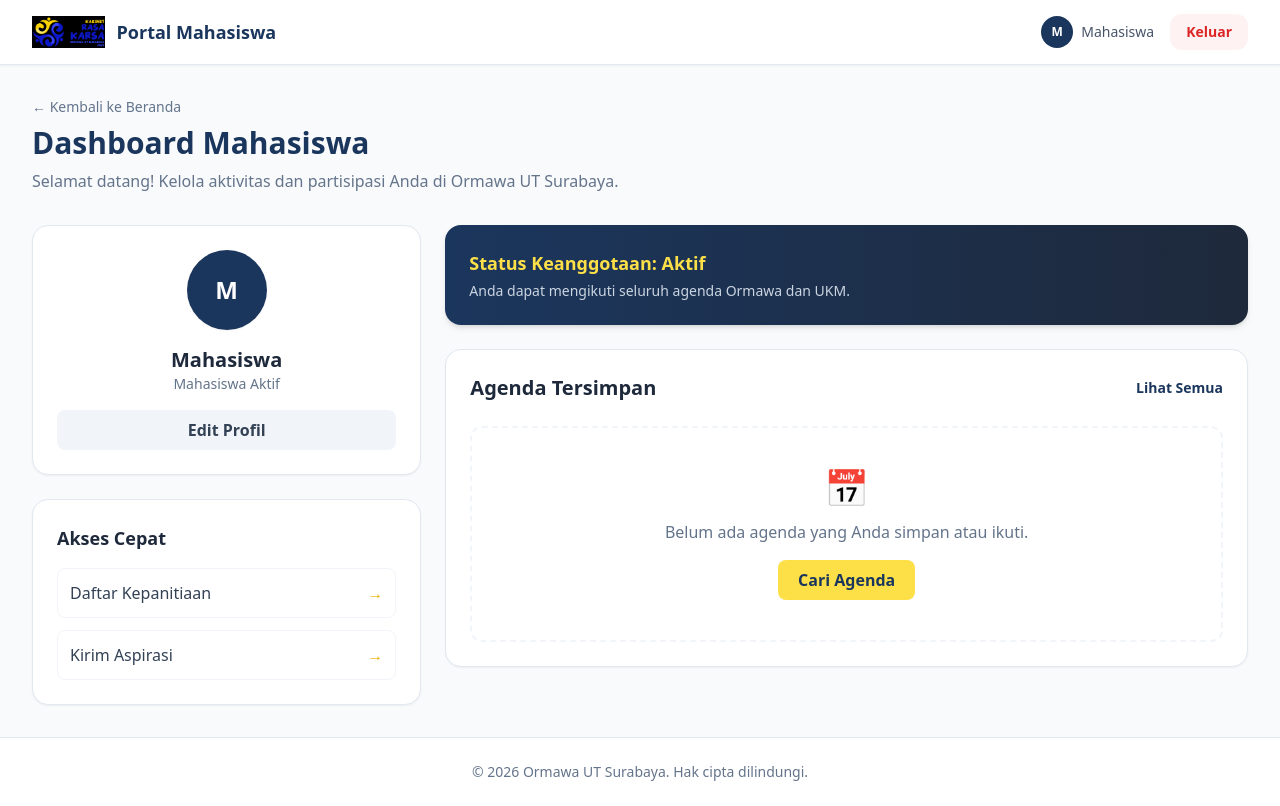
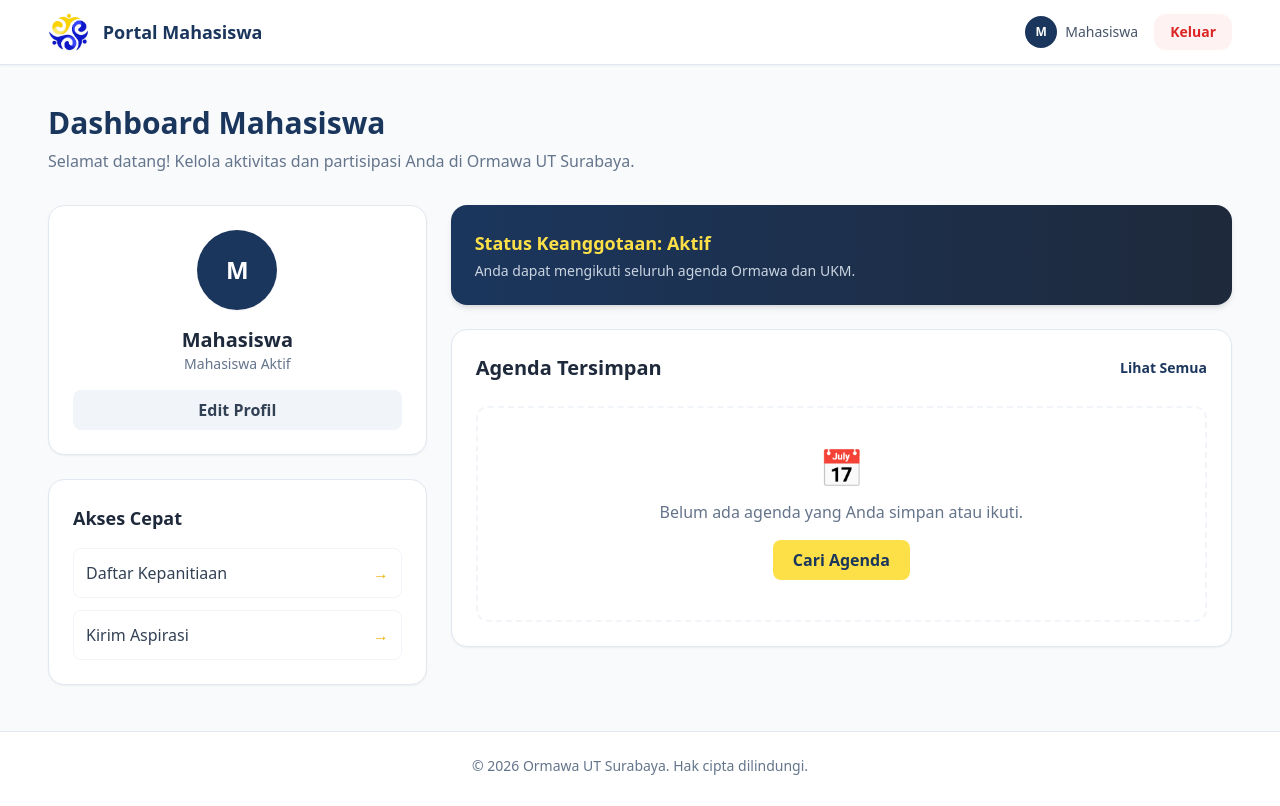
Before and after one commit to ormawautsby/ormawautsby, a Nuxt app: page /dashboard/mahasiswa in a window 1280 px wide. Built offline with nearby package versions, Linux system fonts and the light colour scheme.

Commit message:
style: fix logo images, full-width layouts, and remove redundant navigation links

```diff
--- a/app/components/admin/Sidebar.vue
+++ b/app/components/admin/Sidebar.vue
@@ -3,7 +3,7 @@
     <!-- Logo Area -->
     <div class="h-20 flex items-center px-6 border-b border-slate-100">
       <div class="flex items-center gap-3">
-        <img src="/img/Favicon.png" alt="Logo" class="h-10 w-auto" />
+        <img src="/img/Favicon_bulat_transparan.png" alt="Logo" class="h-10 w-auto drop-shadow-sm" />
         <div>
           <h1 class="text-admiral font-bold tracking-tight text-lg leading-tight">ORMAWA</h1>
           <p class="text-[10px] text-slate-500 font-medium uppercase tracking-widest">Mahasiswa Hub</p>
--- a/app/pages/dashboard/admin-area/index.vue
+++ b/app/pages/dashboard/admin-area/index.vue
@@ -9,10 +9,6 @@
       </div>
 
       <div class="flex items-center gap-3 w-full md:w-auto">
-        <NuxtLink to="/" class="flex-1 md:flex-none bg-red-50 text-red-600 hover:bg-red-100 font-bold py-2 px-4 rounded-xl shadow-sm transition-all flex items-center justify-center gap-2">
-          <svg class="w-5 h-5" fill="none" stroke="currentColor" viewBox="0 0 24 24"><path stroke-linecap="round" stroke-linejoin="round" stroke-width="2" d="M17 16l4-4m0 0l-4-4m4 4H7m6 4v1a3 3 0 01-3 3H6a3 3 0 01-3-3V7a3 3 0 013-3h4a3 3 0 013 3v1"></path></svg>
-          Ke Halaman Web
-        </NuxtLink>
         <button class="flex-1 md:flex-none bg-white border border-slate-200 text-slate-700 hover:bg-slate-50 hover:text-blue-600 font-semibold py-2 px-4 rounded-xl shadow-sm transition-all flex items-center justify-center gap-2">
           <svg class="w-5 h-5" fill="none" stroke="currentColor" viewBox="0 0 24 24"><path stroke-linecap="round" stroke-linejoin="round" stroke-width="2" d="M11 5H6a2 2 0 00-2 2v11a2 2 0 002 2h11a2 2 0 002-2v-5m-1.414-9.414a2 2 0 112.828 2.828L11.828 15H9v-2.828l8.586-8.586z"></path></svg>
           Tulis Berita
--- a/app/pages/dashboard/admin-area/kelola-user.vue
+++ b/app/pages/dashboard/admin-area/kelola-user.vue
@@ -1,5 +1,5 @@
 <template>
-  <div class="p-8 max-w-7xl mx-auto">
+  <div class="p-4 sm:p-8 w-full px-4 sm:px-6 lg:px-12">
     <div class="mb-8 flex items-center justify-between">
       <div>
         <NuxtLink to="/dashboard/admin-area" class="text-sm font-medium text-slate-500 hover:text-admiral mb-2 flex items-center gap-1">
--- a/app/pages/dashboard/mahasiswa/edit-profil.vue
+++ b/app/pages/dashboard/mahasiswa/edit-profil.vue
@@ -2,9 +2,9 @@
   <div class="min-h-screen bg-slate-50 font-sans text-slate-800 flex flex-col">
     <!-- Custom Header for Mahasiswa Dashboard -->
     <header class="bg-white border-b border-slate-200 sticky top-0 z-50 shadow-sm">
-      <div class="max-w-7xl mx-auto px-4 sm:px-6 lg:px-8 h-16 flex items-center justify-between">
+      <div class="w-full mx-auto px-4 sm:px-6 lg:px-12 h-16 flex items-center justify-between">
         <div class="flex items-center gap-3">
-          <img src="/img/Favicon.png" alt="Logo" class="h-8 w-auto" />
+          <img src="/img/Favicon_bulat_transparan.png" alt="Logo" class="h-10 w-auto drop-shadow-sm" />
           <span class="font-bold text-admiral text-lg">Portal Mahasiswa</span>
         </div>
         <div class="flex items-center gap-4">
--- a/app/pages/dashboard/mahasiswa/index.vue
+++ b/app/pages/dashboard/mahasiswa/index.vue
@@ -2,9 +2,9 @@
   <div class="min-h-screen bg-slate-50 font-sans text-slate-800 flex flex-col">
     <!-- Custom Header for Mahasiswa Dashboard -->
     <header class="bg-white border-b border-slate-200 sticky top-0 z-50 shadow-sm">
-      <div class="max-w-7xl mx-auto px-4 sm:px-6 lg:px-8 h-16 flex items-center justify-between">
+      <div class="w-full mx-auto px-4 sm:px-6 lg:px-12 h-16 flex items-center justify-between">
         <div class="flex items-center gap-3">
-          <img src="/img/Favicon.png" alt="Logo" class="h-8 w-auto" />
+          <img src="/img/Favicon_bulat_transparan.png" alt="Logo" class="h-10 w-auto drop-shadow-sm" />
           <span class="font-bold text-admiral text-lg">Portal Mahasiswa</span>
         </div>
         <div class="flex items-center gap-4">
@@ -24,12 +24,9 @@
       </div>
     </header>
 
-    <main class="flex-1 max-w-7xl w-full mx-auto px-4 sm:px-6 lg:px-8 py-8">
+    <main class="flex-1 w-full mx-auto px-4 sm:px-6 lg:px-12 py-8">
       <!-- Header Section -->
       <div class="mb-8">
-        <NuxtLink to="/dashboard" class="text-sm font-medium text-slate-500 hover:text-admiral mb-2 flex items-center gap-1">
-          &larr; Kembali ke Beranda
-        </NuxtLink>
         <h1 class="text-3xl font-extrabold text-admiral mt-2">Dashboard Mahasiswa</h1>
         <p class="text-slate-500 mt-2">Selamat datang! Kelola aktivitas dan partisipasi Anda di Ormawa UT Surabaya.</p>
       </div>
```
